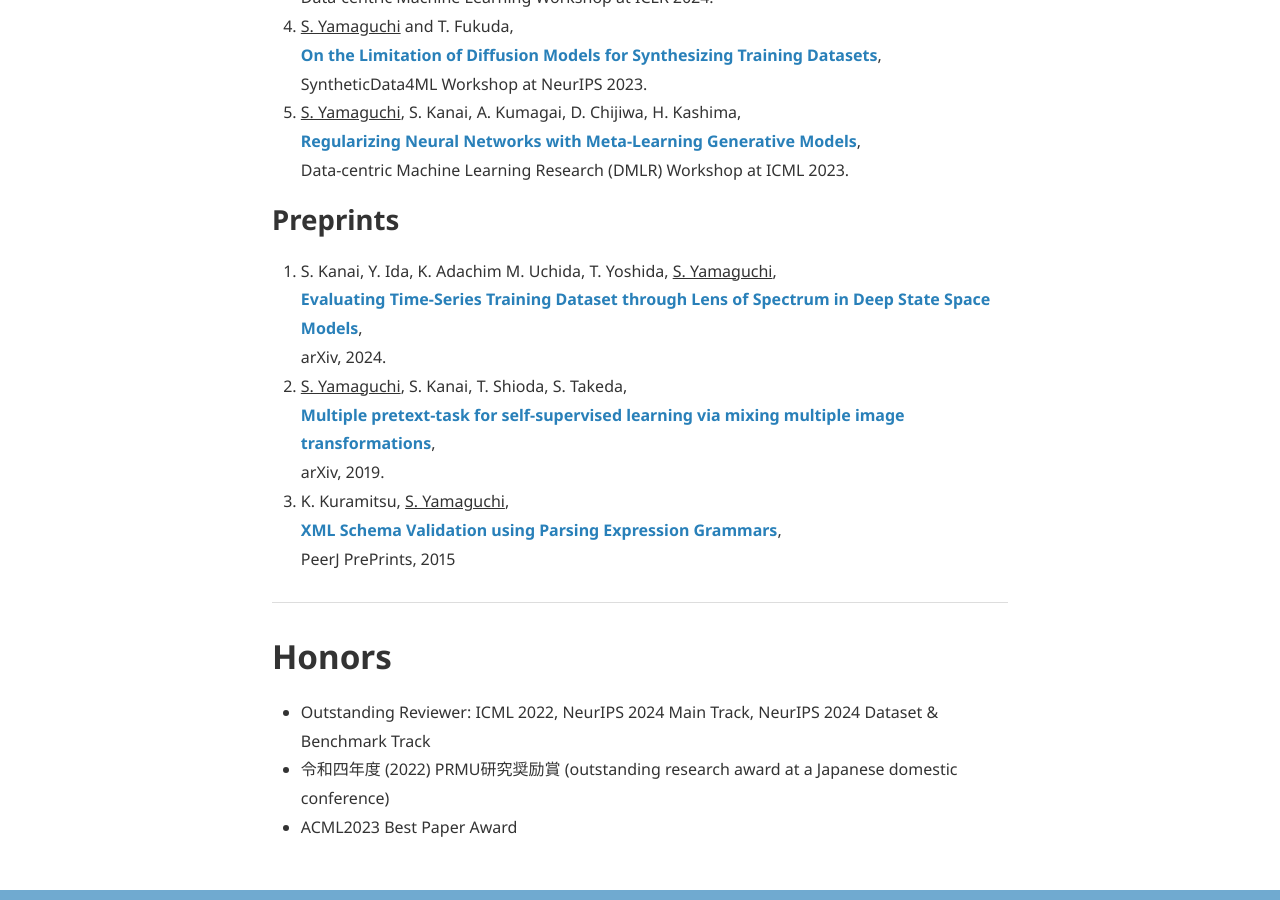
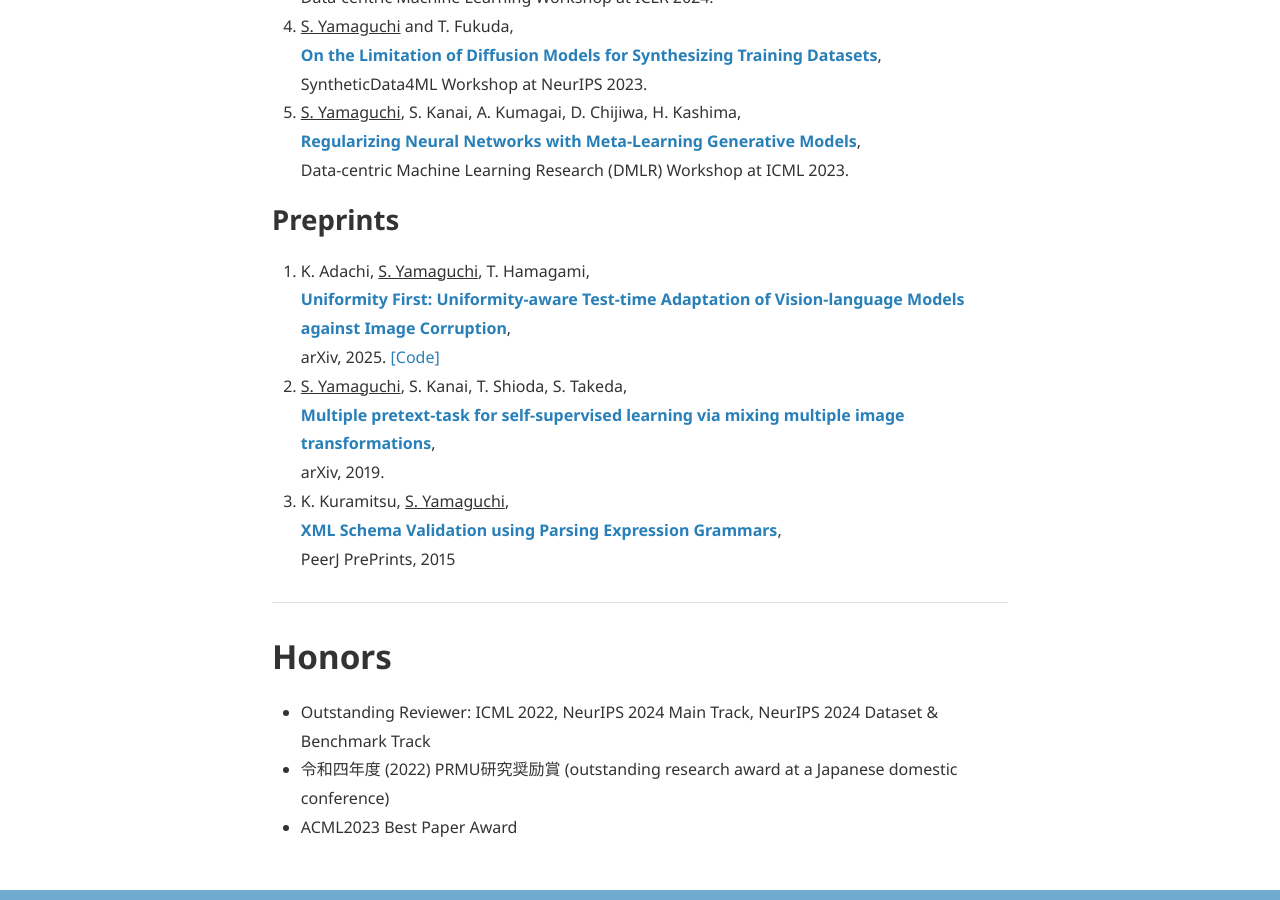
Before and after one commit to yshinya6/yshinya6.github.io, a Jekyll site: the page built from index.md, in a window 1280 px wide and 900 px high, scrolled down 5042 px. Built offline with Jekyll 4.4.1, drawn with Linux system fonts in a browser that asks for light colours; nearby versions of some CDN libraries; some of the changed text lies outside the part shown.

Commit message:
Add Uninfo

```diff
--- a/index.md
+++ b/index.md
@@ -81,7 +81,7 @@ The IEEE/CVF Conference on Computer Vision and Pattern Recognition (CVPR), 2025.
 International Conference on Learning Representations (ICLR), 2025. [[OpenReview]](https://openreview.net/forum?id=SXtl7NRyE5)
 4. <u>S. Yamaguchi</u> and K. Nishida,
 [**Explanation Bottleneck Models**](https://arxiv.org/abs/2409.17663),
-AAAI Conference on Artificial Intelligence (AAAI), **Oral**, 2025. [[code]](https://github.com/yshinya6/xbm)
+AAAI Conference on Artificial Intelligence (AAAI), **Oral**, 2025. [[Code]](https://github.com/yshinya6/xbm)
 5.  <u>S. Yamaguchi</u>,
 [**Analyzing Diffusion Models on Synthesizing Training Datasets**](https://proceedings.mlr.press/v260/yamaguchi25a.html),
 Asian Conference on Machine Learning (ACML), 2024. [[OpenReview]](https://openreview.net/forum?id=x2PY6GP9GJ)
@@ -96,7 +96,7 @@ International Joint Conference on Neural Networks (IJCNN), 2024.
 International Joint Conference on Neural Networks (IJCNN), 2024.
 9. <u>S. Yamaguchi</u>, S. Kanai, K. Adachi, D. Chijiwa,
 [**Adaptive Random Feature Regularization on Fine-tuning Deep Neural Networks**](https://openaccess.thecvf.com/content/CVPR2024/html/Yamaguchi_Adaptive_Random_Feature_Regularization_on_Fine-tuning_Deep_Neural_Networks_CVPR_2024_paper.html),
-The IEEE/CVF Conference on Computer Vision and Pattern Recognition (CVPR), 2024. [[code]](https://github.com/yshinya6/adarand) [[arXiv]](https://arxiv.org/abs/2403.10097)
+The IEEE/CVF Conference on Computer Vision and Pattern Recognition (CVPR), 2024. [[Code]](https://github.com/yshinya6/adarand) [[arXiv]](https://arxiv.org/abs/2403.10097)
 10. <u>S. Yamaguchi</u>, S. Kanai, A. Kumagai, D. Chijiwa, H. Kashima,
 [**Regularizing Neural Networks with Meta-Learning Generative Models**](https://arxiv.org/abs/2307.13899),
 Neural Information Processing Systems (NeurIPS), 2023.
@@ -120,7 +120,7 @@ Neural Information Processing Systems (NeurIPS), 2022.
 IEEE International Conference on Multimedia & Expo (ICME), 2022.
 17. D. Chijiwa, <u>S. Yamaguchi</u>, Y. Ida, K. Umakoshi, T. Inoue,
 [**Pruning Randomly Initialized Neural Networks with Iterative Randomization**](https://openreview.net/pdf?id=QCPY2eMXYs),
-Neural Information Processing Systems (NeurIPS, **Spotlight**), 2021. [[arXiv]](https://arxiv.org/abs/2106.09269) [[code]](https://github.com/dchiji-ntt/iterand)
+Neural Information Processing Systems (NeurIPS, **Spotlight**), 2021. [[arXiv]](https://arxiv.org/abs/2106.09269) [[Code]](https://github.com/dchiji-ntt/iterand)
 18. <u>S. Yamaguchi</u>, S. Kanai,
 [**F-Drop&Match: GANs with a Dead Zone in the High-Frequency Domain**](https://openaccess.thecvf.com/content/ICCV2021/html/Yamaguchi_F-DropMatch_GANs_With_a_Dead_Zone_in_the_High-Frequency_Domain_ICCV_2021_paper.html),
 International Conference on Computer Vision (ICCV), 2021. [[arXiv]](https://arxiv.org/abs/2106.02343)
@@ -163,9 +163,9 @@ SyntheticData4ML Workshop at NeurIPS 2023.
 Data-centric Machine Learning Research (DMLR) Workshop at ICML 2023.
 
 ## Preprints
-1. S. Kanai, Y. Ida, K. Adachim M. Uchida, T. Yoshida, <u>S. Yamaguchi</u>,
-[**Evaluating Time-Series Training Dataset through Lens of Spectrum in Deep State Space Models**](https://arxiv.org/abs/2408.16261),
-arXiv, 2024.
+1. K. Adachi, <u>S. Yamaguchi</u>, T. Hamagami,
+[**Uniformity First: Uniformity-aware Test-time Adaptation of Vision-language Models against Image Corruption**](https://arxiv.org/abs/2505.12912),
+arXiv, 2025. [[Code]](https://github.com/kzkadc/uninfo)
 2. <u>S. Yamaguchi</u>, S. Kanai, T. Shioda, S. Takeda,
 [**Multiple pretext-task for self-supervised learning via mixing multiple image transformations**](https://arxiv.org/abs/1912.11603v1),
 arXiv, 2019.
```
